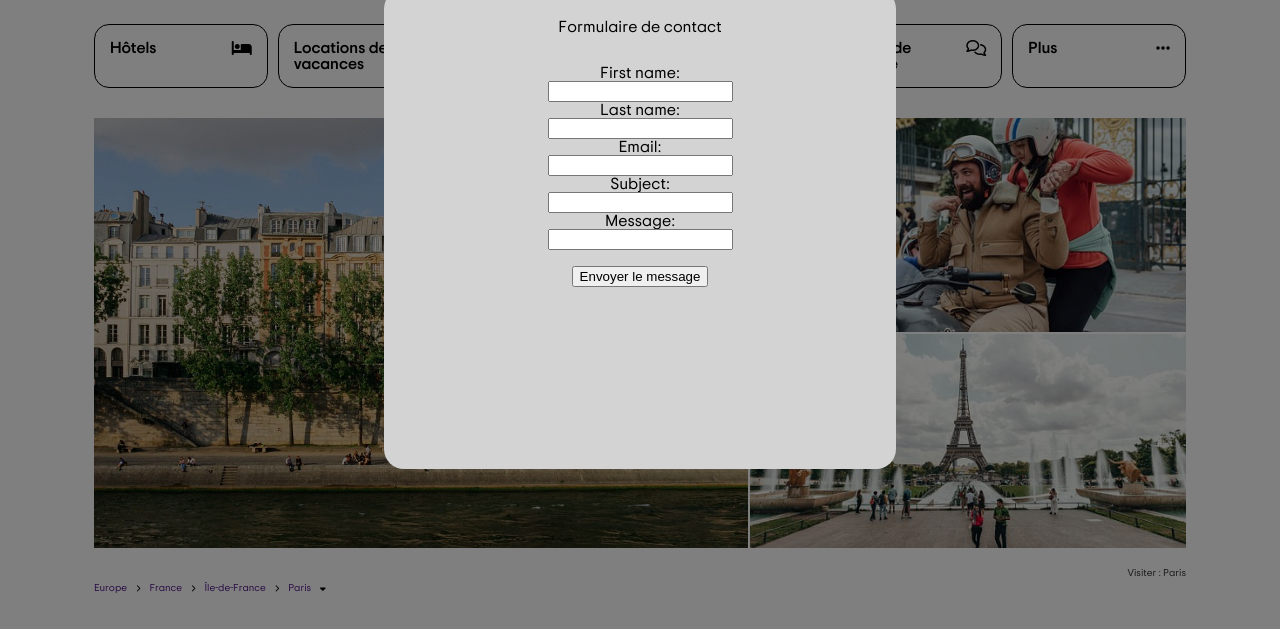
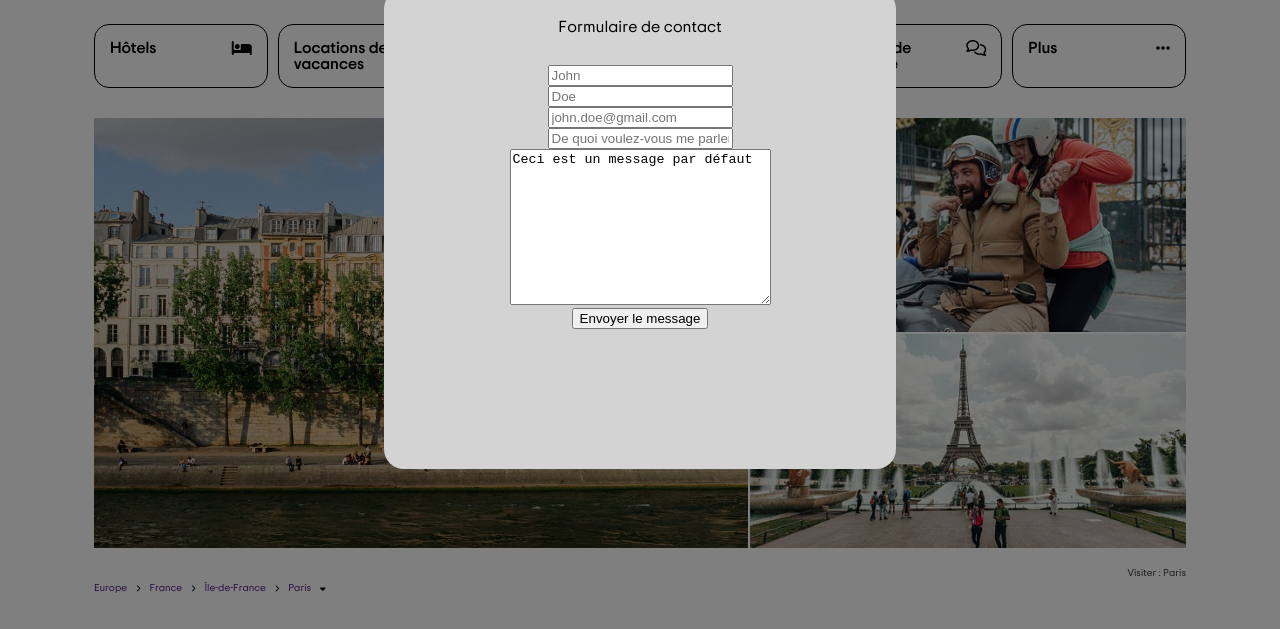
Before and after one commit to thibaultaprtn/tripadvisor, a website: page index.html in a window 1280 px wide. Shown: the part 171-800 px from the top of the page. Drawn offline with nearby package versions, Linux system fonts and the light colour scheme.

```diff
--- a/assets/css/style.css
+++ b/assets/css/style.css
@@ -35,6 +35,10 @@
 
 .form p {
   margin-bottom: 30px;
+}
+
+#contactform {
+  z-index: 30;
 }
 
 /* .form form {
--- a/index.html
+++ b/index.html
@@ -13,25 +13,55 @@
       crossorigin="anonymous"
     ></script>
     <script src="https://cdnjs.cloudflare.com/ajax/libs/axios/1.1.3/axios.min.js"></script>
-
   </head>
   <body>
-
     <div class="modal">
       <div class="backgroundmodal"></div>
       <div class="form">
         <p>Formulaire de contact</p>
         <form id="contactForm">
-          <label for="fname">First name:</label> </form>
-          <input type="text" id="fname" name="fname" value="" /> </br>
-          <label for="lname">Last name:</label> </br>
-          <input type="text" id="lname" name="lname" value="" /> </br>
-          <label for="email">Email:</label> </br>
-          <input type="text" id="email" name="email" value="" /> </br>
-          <label for="subject">Subject:</label> </br>
-          <input type="text" id="subject" name="subject" value="" /> </br>
-          <label for="message">Message:</label> </br>
-          <input type="text" id="message" name="message" value="" /> </br> </br>
+          <input
+            type="text"
+            name="firstname"
+            id="firstname"
+            value=""
+            placeholder="John"
+          />
+          <br />
+          <input
+            type="text"
+            name="lastname"
+            id="lastname"
+            value=""
+            placeholder="Doe"
+          />
+          <br />
+          <input
+            type="email"
+            name="email"
+            id="email"
+            value=""
+            placeholder="john.doe@gmail.com"
+          />
+          <br />
+          <input
+            type="text"
+            name="subject"
+            id="subject"
+            value=""
+            placeholder="De quoi voulez-vous me parler ?"
+          />
+          <br />
+          <textarea
+            name="message"
+            id="message"
+            cols="30"
+            rows="10"
+            placeholder="Écrivez votre message ici..."
+          >
+Ceci est un message par défaut</textarea
+          >
+          <br />
           <button type="submit">Envoyer le message</button>
         </form>
       </div>
@@ -703,6 +733,5 @@
         </p>
       </div>
     </footer>
-
   </body>
 </html>
--- a/main.js
+++ b/main.js
@@ -1,21 +1,30 @@
 document.addEventListener("DOMContentLoaded", () => {
-  console.log("document loaded correctly");
+  console.log("document loaded");
 
   document
     .querySelector("#contactForm")
     .addEventListener("submit", async (e) => {
       e.preventDefault();
 
-      console.log("Le bouton submit fonctionne");
-
       const data = {
-        firstname: document.querySelector("#fname").value,
-        lastname: document.querySelector("#lname").value,
+        firstname: document.querySelector("#firstname").value,
+        lastname: document.querySelector("#lastname").value,
         email: document.querySelector("#email").value,
         subject: document.querySelector("#subject").value,
         message: document.querySelector("#message").value,
       };
 
       console.log(data);
+
+      //   const test = await axios
+      //     .get("http://localhost:3000/")
+      //     .then((response) => {
+      //       return response;
+      //     });
+      //   console.log("test ===>", test);
+
+      const response = await axios.post("http://localhost:3000/form", data);
+      console.log(response);
+      console.log(response.data);
     });
 });
--- a/package.json
+++ b/package.json
@@ -1,5 +1,6 @@
 {
   "dependencies": {
+    "dotenv": "^16.4.5",
     "vanilla-javascript": "^1.1.1"
   }
 }
```
Also changed, not shown: 1 other file.
